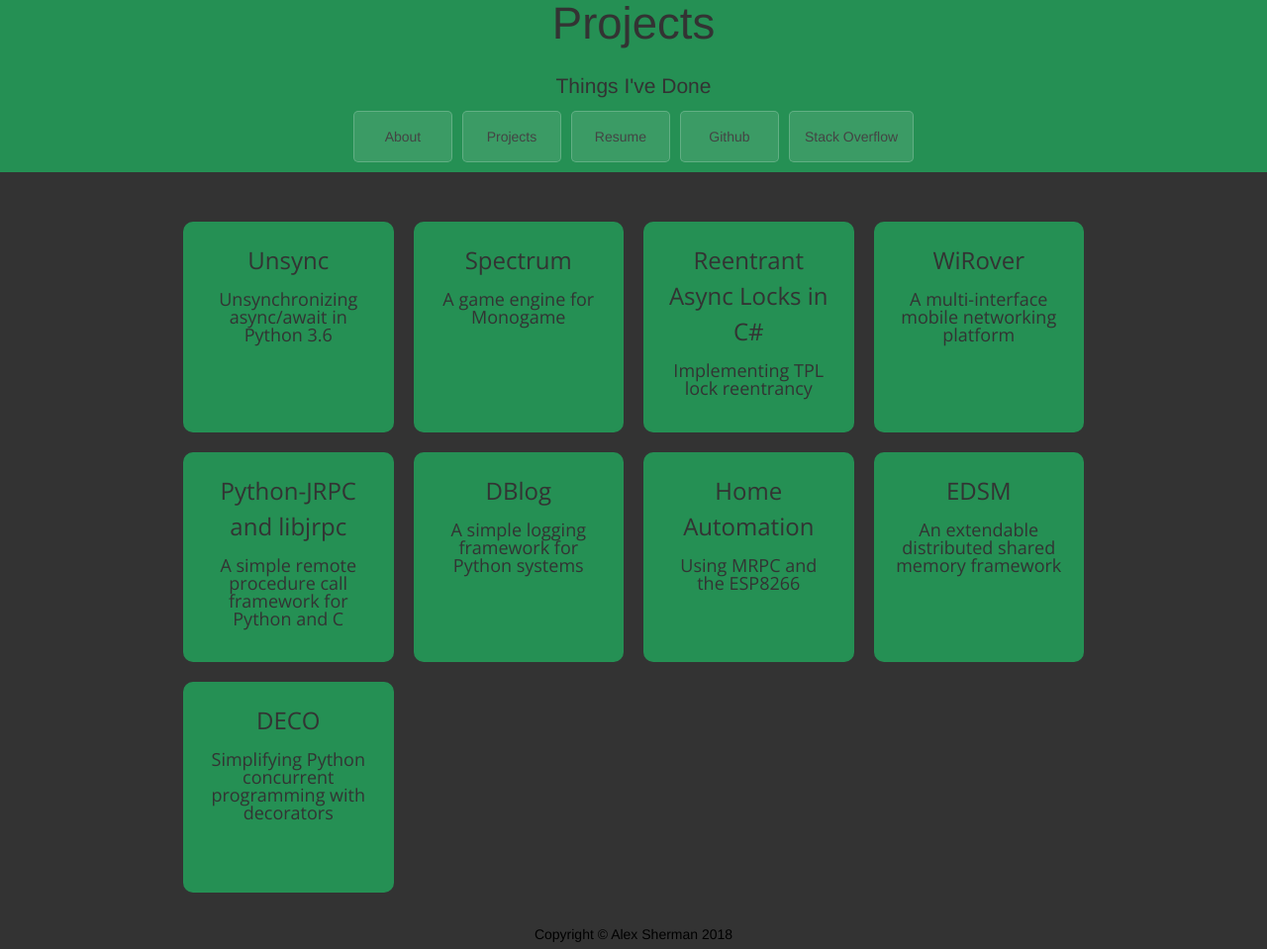
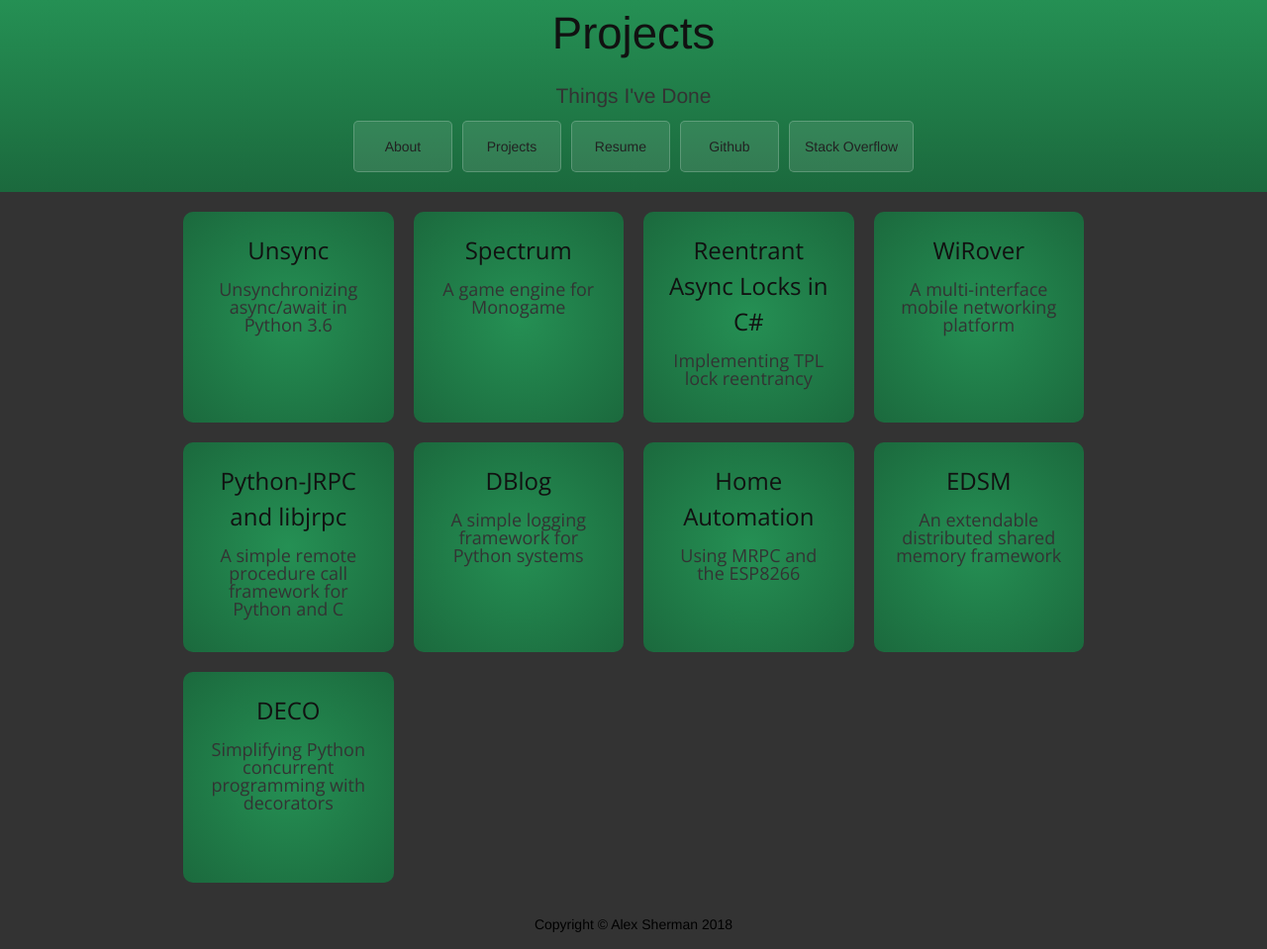
Before and after one commit to alex-sherman/alex-sherman.github.io, a Jekyll site: the page built from projects.html, in a window 1280 px wide. Shown: the whole page at 99% size. Built offline with Jekyll 4.4.1, drawn with Linux system fonts in a browser that asks for light colours; nearby versions of some CDN libraries; some web fonts are replaced.

Commit message:
Smoother style

```diff
--- a/css/style.css
+++ b/css/style.css
@@ -67,13 +67,15 @@
 }
 
 .nav-container {
+  padding-top: 10px;
   color: #333;
-  background-color: #259054;
-  background-attachment: fixed;
-  margin-bottom: 40px;
+  /*background-color: #259054;*/
+  background-image: linear-gradient(#259054, #1b693d);
+  padding-bottom: 10px;
+  margin-bottom: 10px;
 }
 .nav-container h1 {
-  color: #333;
+  color: #111;
   display: block;
   font-size: 3.25em;
   margin-bottom: 0.1em;
@@ -98,7 +100,7 @@
   margin-left: -15px;
 }
 .nav>li>a {
-  color: #444;
+  color: #222;
   border-width: 1px;
   border-style: solid;
   border-radius: 5px;
@@ -185,12 +187,12 @@
 }
 .circle {
   width:100%;
-  background: none;
+  background-image: radial-gradient(#259054, #1b693d);
   border-style: none;
   border-radius: 10px;
   display: block;
   width: 100%;
-  background-color: #259054;
+  /*background-color: #259054;*/
   text-align: center;
 }
 .circle:hover{
@@ -205,7 +207,7 @@
     color: #333;
 }
 .circle div h2 {
-    color: #333;
+    color: #111;
 }
 
 @media (min-width: 768px) {
```
